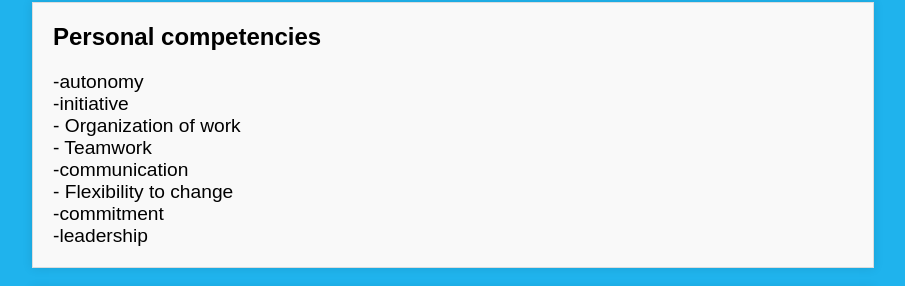
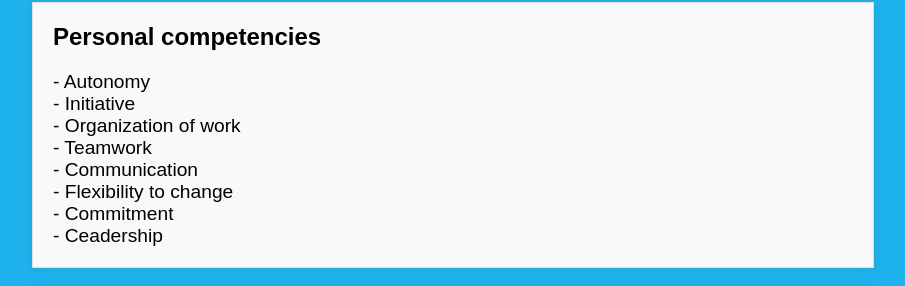
Before and after one commit to oscarpz1125/cvweb, a plain HTML site: page view/en/index_summary.html in a window 1280 px wide. Shown: the part 380-666 px from the top of the page, without its empty margins (187-1092 px from the left). Drawn offline with Linux system fonts and the light colour scheme.

Commit message:
Re Actualización htmls en ingles
Se han arreglado pequeños fallos al escribir junto a rutas

```diff
--- a/view/en/index_summary.html
+++ b/view/en/index_summary.html
@@ -26,14 +26,14 @@
         <section class="section">
             <h2>Personal competencies</h2>
             <ul>
-                <li>-autonomy</li>
-                <li>-initiative</li>
+                <li>- Autonomy</li>
+                <li>- Initiative</li>
                 <li>- Organization of work</li>
                 <li>- Teamwork</li>
-                <li>-communication</li>
+                <li>- Communication</li>
                 <li>- Flexibility to change</li>
-                <li>-commitment</li>
-                <li>-leadership</li>
+                <li>- Commitment</li>
+                <li>- Ceadership</li>
             </ul>
         </section>
         <section class="section">
```
Also changed, not shown: view/en/index_en.html (+1 -1 lines).
